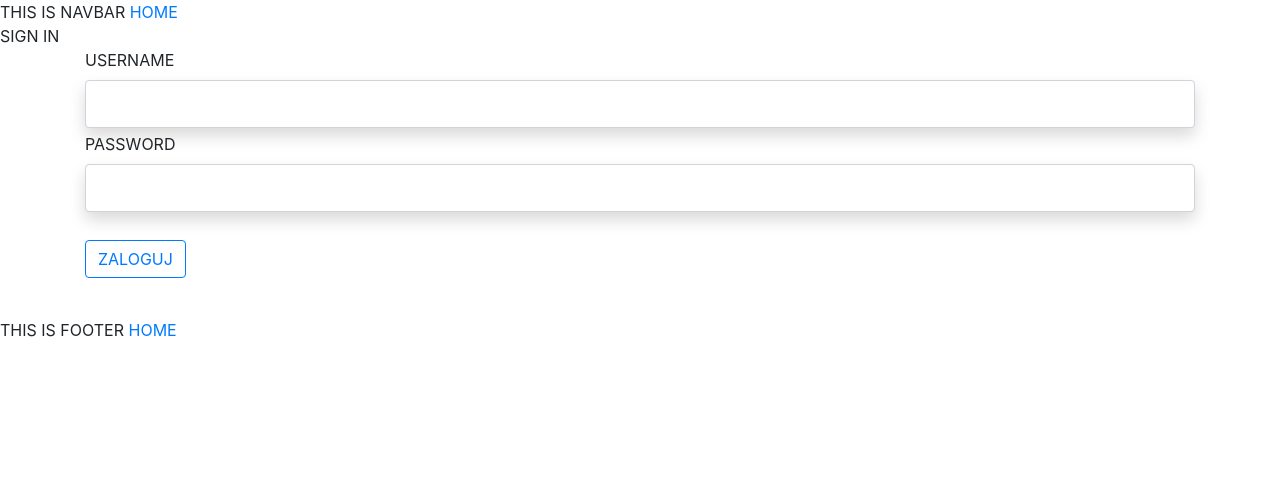
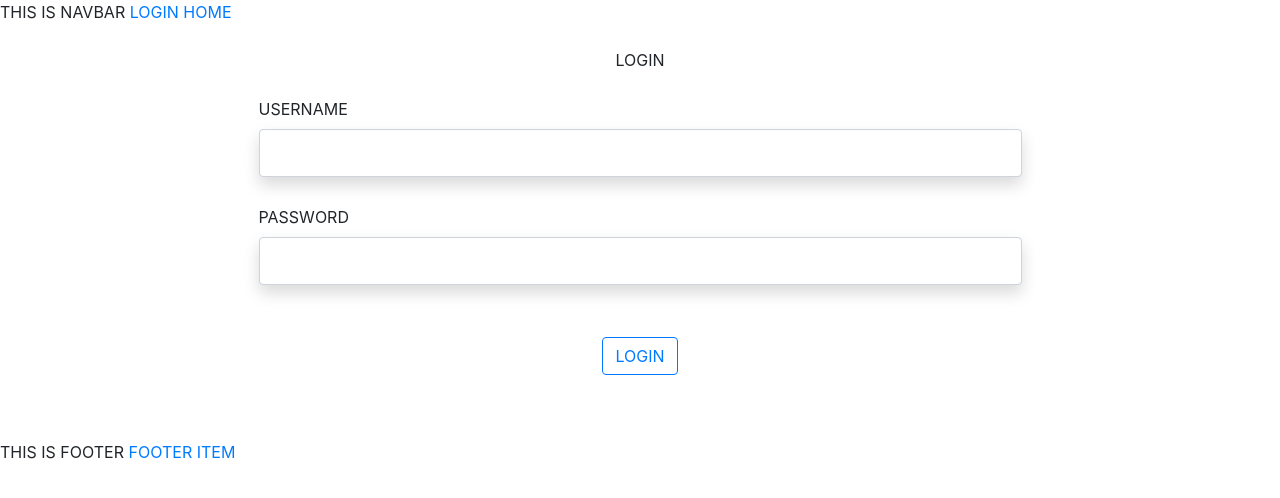
Before and after one commit to proietto-group3/proietto, a Django app: template user/templates/auth/login.html in a window 1280 px wide. Shown: the top 498 px of the page. Run offline with Django 3.2, Linux system fonts and the light colour scheme; the template is opened without the code that fills it, so the values that code supplies are empty; parts of the project's set-up code (start-up, migrations or seed data) failed here and were passed over; some libraries are stand-ins or nearby versions.

Commit message:
F003: login completed

```diff
--- a/proietto/settings.py
+++ b/proietto/settings.py
@@ -40,6 +40,8 @@ INSTALLED_APPS = [
 
     'web',
     'user',
+
+    'crispy_forms',
 
 ]
 
--- a/proietto/urls.py
+++ b/proietto/urls.py
@@ -18,14 +18,18 @@ from django.urls import path, include
 from django.conf import settings
 from django.conf.urls.static import static
 
+from user.views import LoginView, logout_view
+
 urlpatterns = [
     path('admin/admin', admin.site.urls),
 
+    path("login", LoginView.as_view(), name="login"),
+    path("logout", logout_view, name="logout"),
+
     path('', include('web.urls')),
+    # path("user/", include("user.urls")),
 
-    path("user/", include("user.urls")),
-    # path("<slug:slug>", ProfileView.as_view(), name='profile'),
-    # path("<slug:slug>/edit_profile/", EditProfileInfoView.as_view(), name='edit_profile'),
+
 ]
 
 if settings.DEBUG:
--- a/requirements.txt
+++ b/requirements.txt
@@ -1,4 +1,5 @@
 asgiref==3.2.10
 Django==3.1.2
+django-crispy-forms==1.9.2
 pytz==2020.1
 sqlparse==0.4.1
--- /dev/null
+++ b/static/css/user/style.css
@@ -0,0 +1,24 @@
+.container {
+    padding: 25px;
+}
+
+.page_title {
+    text-align: center;
+}
+
+div.form {
+    display: block;
+    text-align: center;
+}
+
+form {
+    display: inline-block;
+    margin-left: auto;
+    margin-right: auto;
+    text-align: left;
+    width: 70%;
+}
+
+.btnwrap {
+    text-align: center;
+}
--- a/user/templates/auth/login.html
+++ b/user/templates/auth/login.html
@@ -9,23 +9,23 @@
 
 {% block body %}
 
-    <div class="page_title">SIGN IN</div>
+    <div class="page_title">LOGIN</div>
+
     <div class="container">
         <div class="form">
             <form action="" method="post">
                 {% csrf_token %}
-
-
                 <label for="username_input">USERNAME</label>
                 <input type="text" name="username" id="username_input"
-                       class="form-control form-control-lg pr-5 shadow p-1 mb-1 bg-white rounded">
+                       class="form-control form-control-lg pr-8 shadow p-1 mb-1 bg-white rounded"> <br>
                 <label for="password_input">PASSWORD</label>
                 <input type="password" name="password" id="password_input"
-                       class="form-control form-control-lg pr-5 shadow p-1 mb-1 bg-white rounded"><br>
+                       class="form-control form-control-lg pr-5 shadow p-1 mb-1 bg-white rounded"> <br> <br>
                 <p class="btnwrap">
-                    <button type="submit" class="btn btn-outline-primary">ZALOGUJ</button>
+                    <button type="submit" class="btn btn-outline-primary">LOGIN</button>
                 </p>
             </form>
         </div>
+
     </div>
 {% endblock %}
--- a/user/urls.py
+++ /dev/null
@@ -1,14 +0,0 @@
-from django.urls import path
-
-from user.views import LoginView, logout_view, RegisterView, ChangePassword
-
-app_name = "user"
-
-urlpatterns = [
-    path("register", RegisterView.as_view(), name="register"),
-    path("login", LoginView.as_view(), name="login"),
-    path("logout", logout_view, name="logout"),
-    path("change_password", ChangePassword.as_view(), name="change_password"),
-
-
-]
--- a/web/templates/footer.html
+++ b/web/templates/footer.html
@@ -3,4 +3,4 @@
 <link rel="stylesheet" href="{% static 'css/web/style.css' %}">{% endblock %}
 
 THIS IS FOOTER
-<a href="{% url 'index' %}">HOME</a><br>
+<a href="{% url 'index' %}">FOOTER ITEM</a><br>
--- a/web/templates/navbar.html
+++ b/web/templates/navbar.html
@@ -1,6 +1,18 @@
 {% load static %}
 {% block css %}
-<link rel="stylesheet" href="{% static 'css/web/style.css' %}">{% endblock %}
+    <link rel="stylesheet" href="{% static 'css/web/style.css' %}">{% endblock %}
 
 THIS IS NAVBAR
-<a href="{% url 'index' %}">HOME</a><br>
+
+{% if user.is_authenticated %}
+
+{#    HELLO <a href="{% url 'profile' user.username %}">{{ user.username }} </a>#}
+    <a href="{% url "logout" %}">LOGOUT</a>
+    <a href="{% url 'index' %}">HOME</a> <br><br>
+
+{% else %}
+
+    <a href="{% url "login" %}">LOGIN</a>
+
+    <a href="{% url 'index' %}">HOME</a> <br><br>
+{% endif %}
```
Also changed, not shown: user/views.py (+33 -2 lines).
